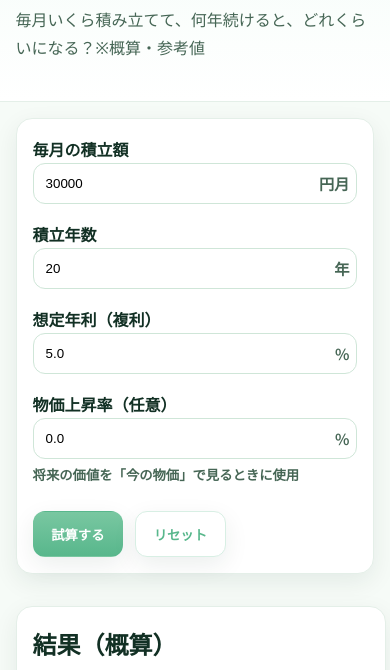
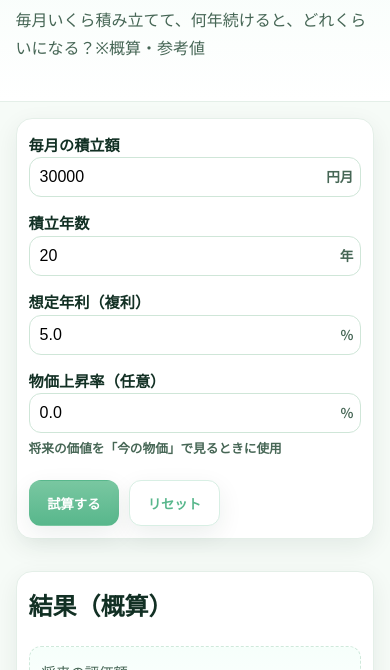
Before and after one commit to yumeneko-money/nisa, a plain HTML site: page index.html in a window 390 px wide. Shown: the part 174-844 px from the top of the page. Drawn offline with nearby package versions, Linux system fonts and the light colour scheme.

Commit message:
Initial commit

```diff
--- a/style.css
+++ b/style.css
@@ -48,3 +48,12 @@ input[type=number]:focus{border-color:var(--accent)}
 
 .site-footer{border-top:1px solid #e4efe8;background:#fff;margin-top:24px}
 .footer-inner{padding:16px 0}
+@media (max-width:600px){
+  .kpies{grid-template-columns:1fr}
+  #form{gap:12px}
+  .card{padding:12px}
+  #form label{font-size:.95rem}
+  input[type=number]{padding:10px 38px 10px 10px;font-size:1rem}
+  .suffix{font-size:.85rem}
+  .actions{gap:10px}
+}
```
Also changed, not shown: 1 other file.
